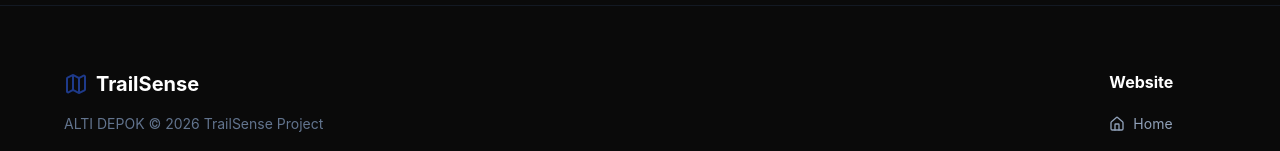
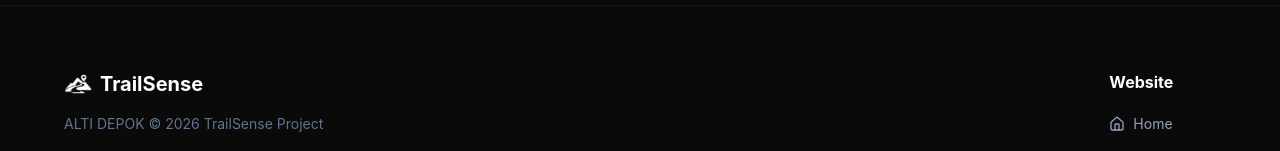
Before and after one commit to awanajah21/trailsense-app, a React (Vite) app in the folder trailsense-web/: page / in a window 1280 px wide. Shown: the part 3454-3605 px from the top of the page. Built offline with nearby package versions, Linux system fonts and the light colour scheme; no server answers.

Commit message:
Update HomePage.jsx

```diff
--- a/trailsense-web/src/pages/HomePage.jsx
+++ b/trailsense-web/src/pages/HomePage.jsx
@@ -430,7 +430,11 @@ export default function HomePage({
         <div className="max-w-6xl mx-auto flex flex-col md:flex-row justify-between items-start gap-12">
           <div className="flex flex-col gap-4">
             <div className="flex items-center gap-2 text-white">
-              <Map className="w-6 h-6 text-[#1E3A8A]" />
+              <img
+    src="/favicon.png"
+    alt="Logo TrailSense"
+    className="w-7 h-7 object-contain rounded-md"
+  />
               <span className="text-xl font-bold">TrailSense</span>
             </div>
 
```
